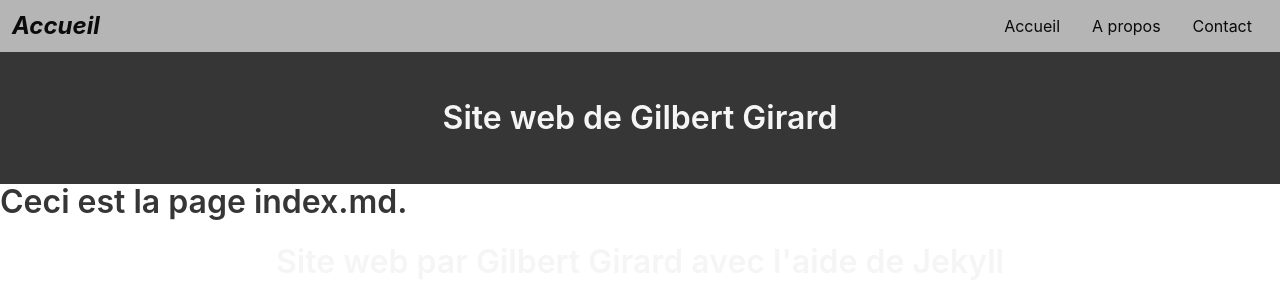
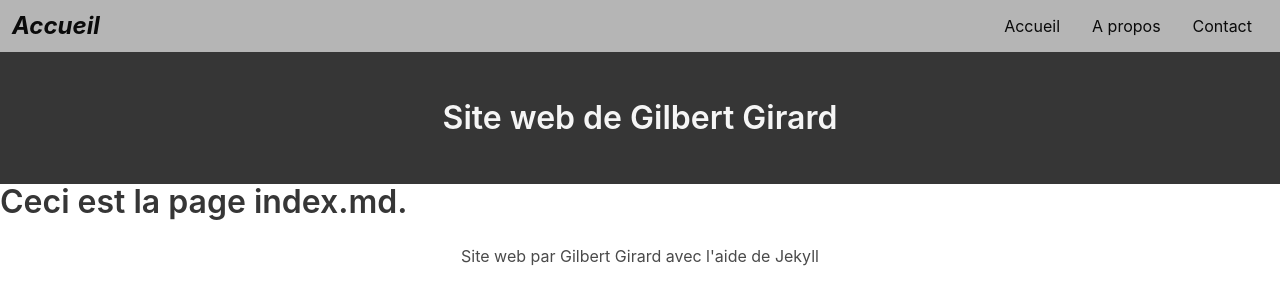
Before and after one commit to gilbiere/jeckyll-1, a Jekyll site: the page built from index.md, in a window 1280 px wide. Shown: the top 305 px of the page. Built offline with Jekyll 4.4.1, drawn with Linux system fonts in a browser that asks for light colours.

Commit message:
Update footer.html

```diff
--- a/_includes/footer.html
+++ b/_includes/footer.html
@@ -1,5 +1,5 @@
 <footer>
    <div class="has-text-centered">
-   <h1 class="title has-text-white-ter">Site web par Gilbert Girard avec l'aide de Jekyll</h1>
+   <h4 class="as-text-black m-4">Site web par Gilbert Girard avec l'aide de Jekyll</h4>
    </div>
 </footer>
```
